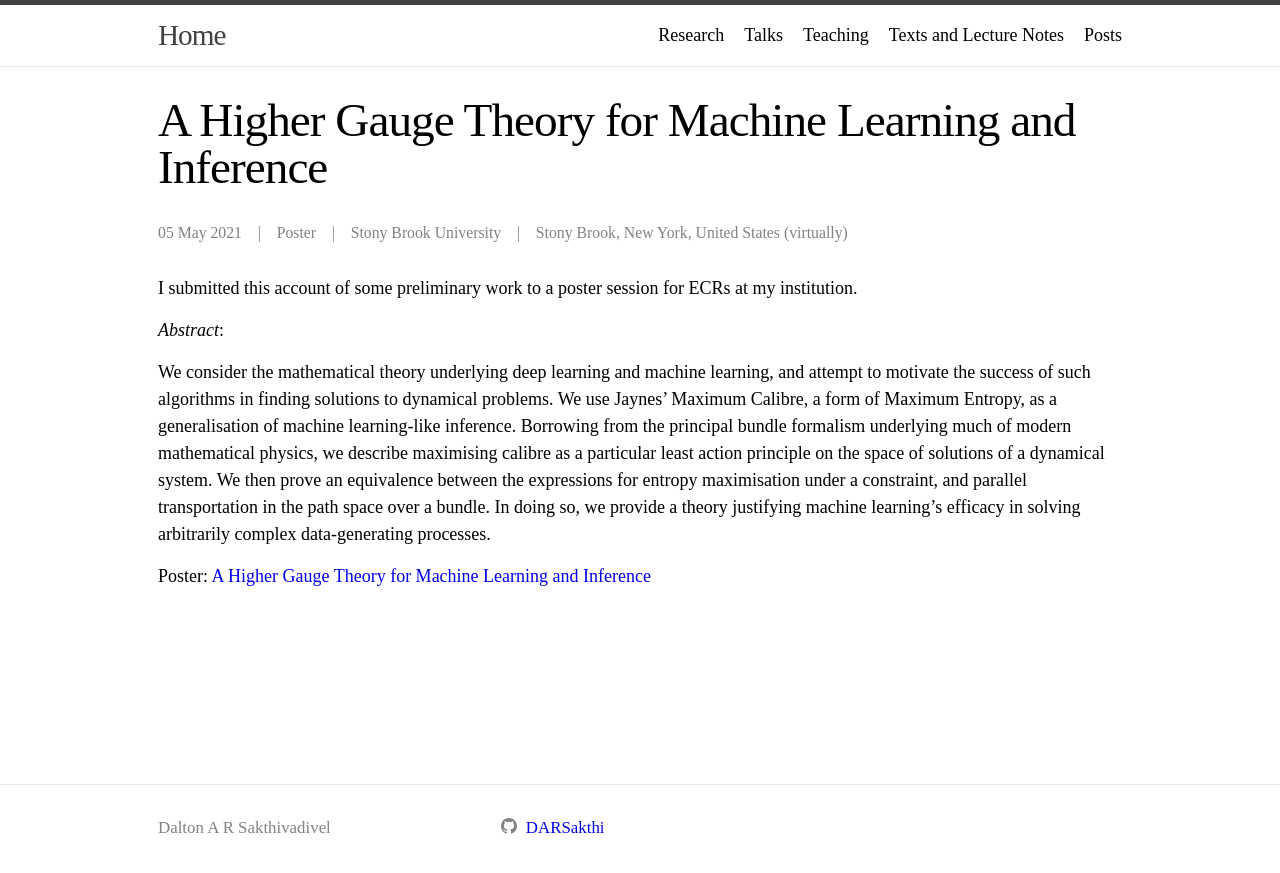
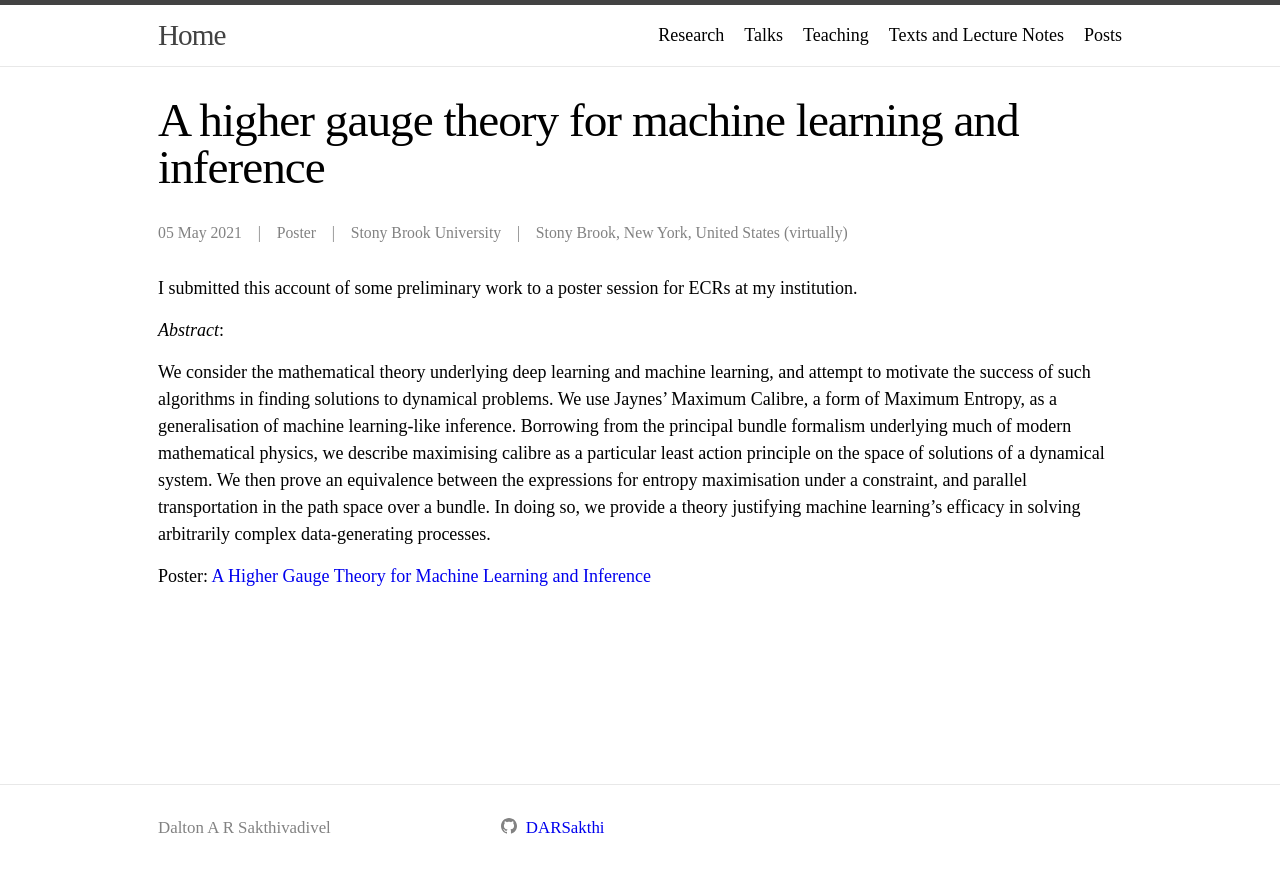
Before and after one commit to DARSakthi/DARSakthi.github.io, a Jekyll site: the page built from _talks/SBU-21.markdown, in a window 1280 px wide. Shown: the top 873 px of the page. Built offline with Jekyll 4.4.1, drawn with Linux system fonts in a browser that asks for light colours.

Commit message:
Sent case

```diff
--- a/_talks/SBU-21.markdown
+++ b/_talks/SBU-21.markdown
@@ -1,5 +1,5 @@
 ---
-title: "A Higher Gauge Theory for Machine Learning and Inference"
+title: "A higher gauge theory for machine learning and inference"
 collection: talks
 type: "Poster"
 layout: talks
```
